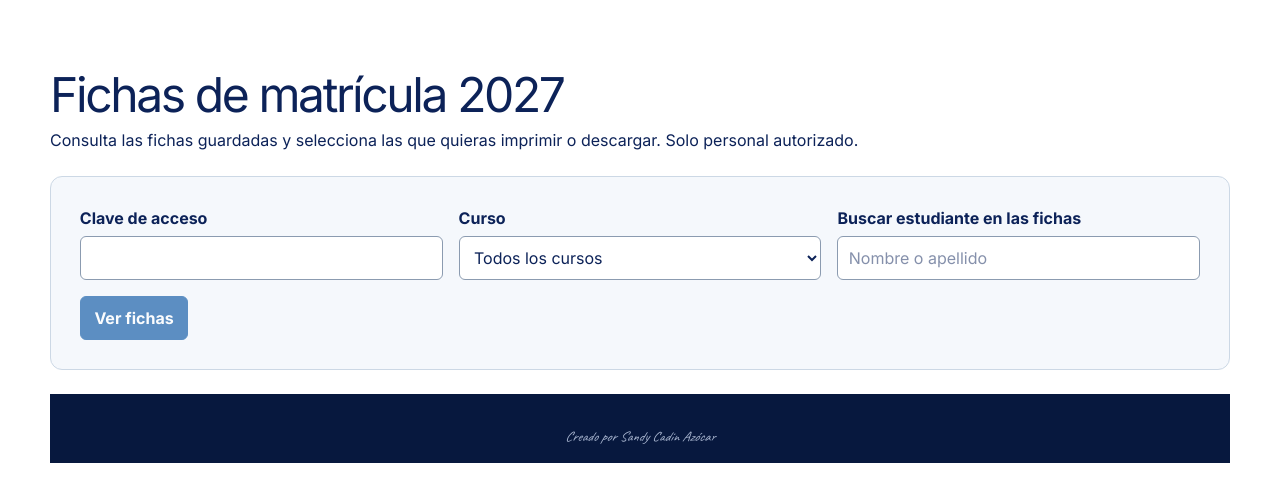
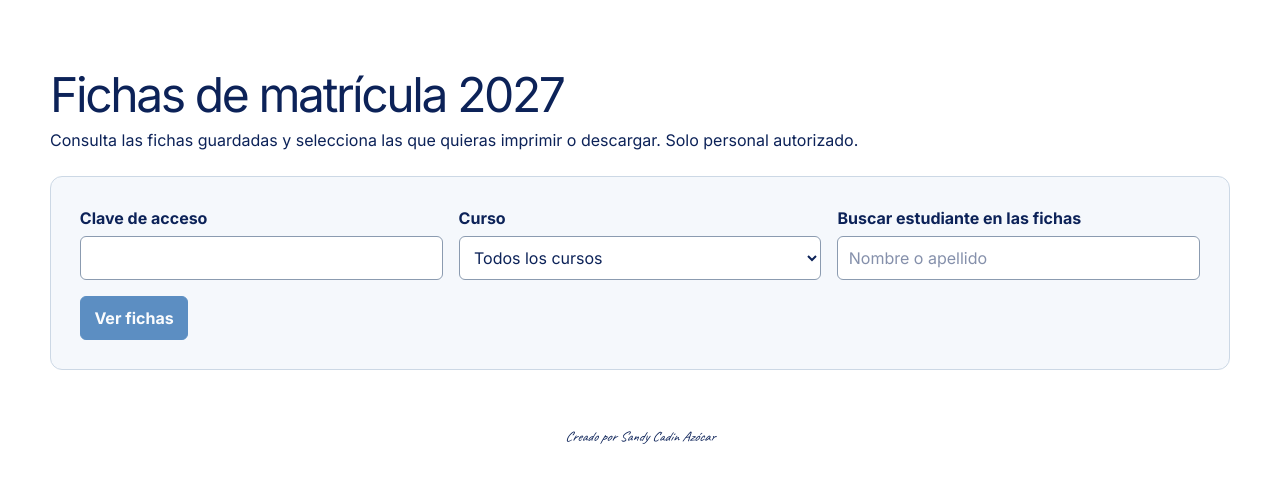
Before and after one commit to cadina-sandy/web-jms, a Next.js app: page /personal/matriculas in a window 1280 px wide. Shown: the top 502 px of the page. Built offline with nearby package versions, Linux system fonts and the light colour scheme.

Commit message:
Quita el fondo del crédito en la página de matrículas

```diff
--- a/app/personal/matriculas/page.tsx
+++ b/app/personal/matriculas/page.tsx
@@ -307,7 +307,7 @@ export default function ExportMatriculas() {
       <section className="enrollment-print" aria-label="Fichas para imprimir">
         {printRecords.map(item => <EnrollmentDetails key={item.id} record={item} />)}
       </section>
-      <footer className={creatorFont.className} style={{ textAlign: 'center', fontSize: '14px', fontStyle: 'italic', padding: '32px 0 16px' }}>
+      <footer className={creatorFont.className} style={{ textAlign: 'center', fontSize: '14px', fontStyle: 'italic', padding: '32px 0 16px', background: 'transparent', color: 'inherit', border: 'none', boxShadow: 'none' }}>
         Creado por Sandy Cadin Azócar
       </footer>
     </main>
```
